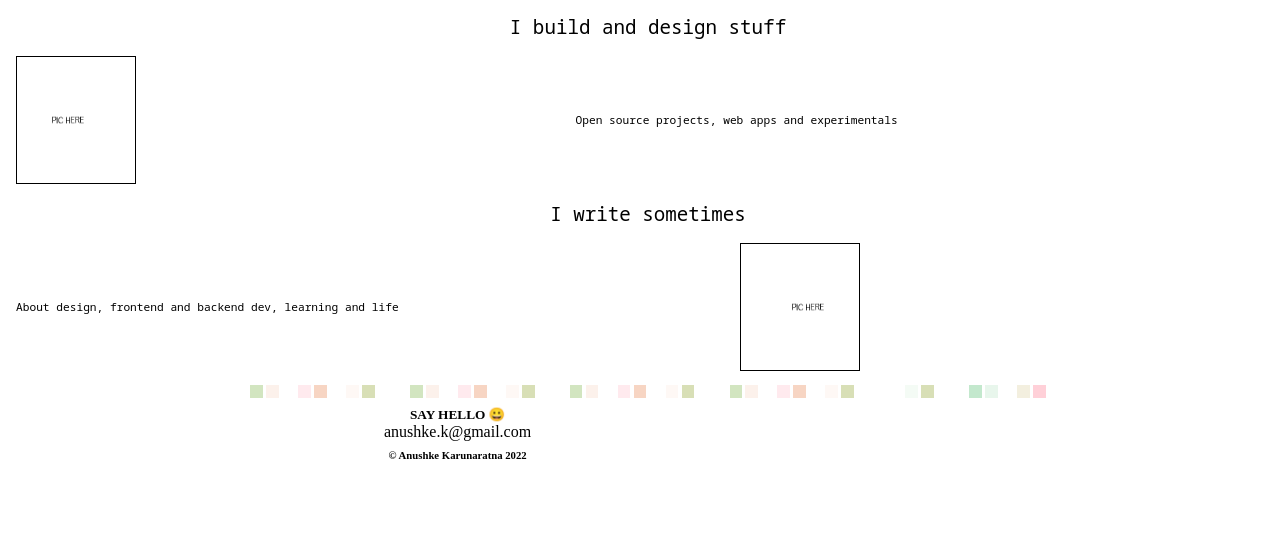
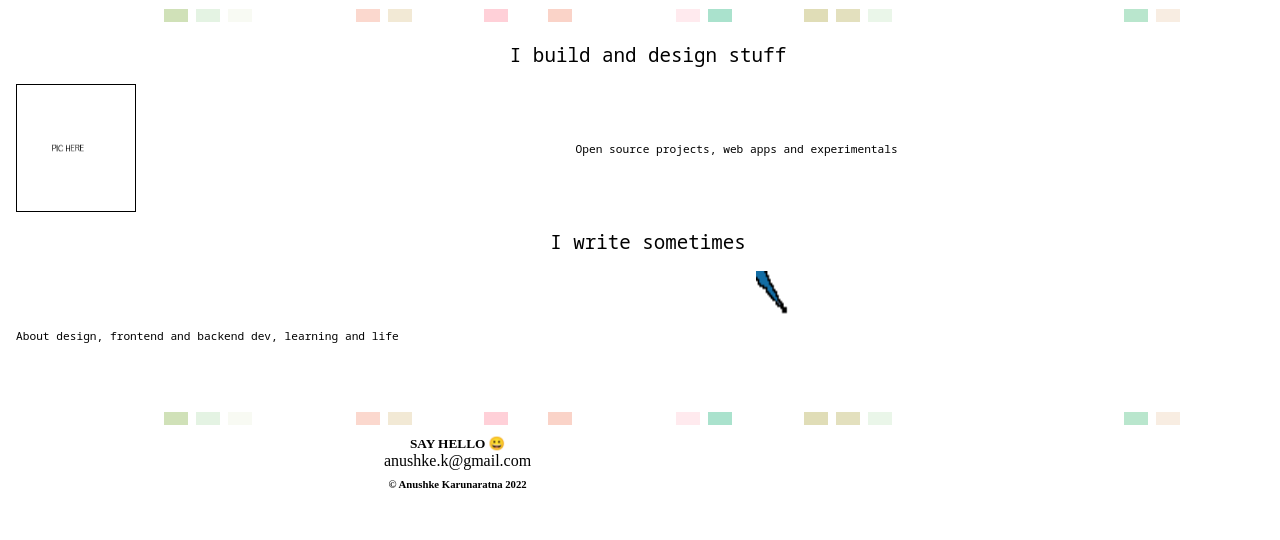
Before and after one commit to nush16/AK-Porfolio-Website, a plain HTML site: page index.html in a window 1280 px wide. Shown: the part 260-800 px from the top of the page. Drawn offline with Linux system fonts and the light colour scheme.

Commit message:
added gif to main page

```diff
--- a/components/_index_body.scss
+++ b/components/_index_body.scss
@@ -114,5 +114,5 @@ p {
     padding-left: 1rem;
     width: 7.5rem;
     height: 8rem;
-    border: 1px solid black;
+    // border: 1px solid black;
 }
--- a/components/_navigation.scss
+++ b/components/_navigation.scss
@@ -26,7 +26,7 @@ li {
     align-items: center;
     padding: 0 0.8rem;
     transition: all .3s ease 0s;
-    /* border: 1px solid red; */
+    overflow-wrap: nowrap;
 }
 
 a:hover {
--- a/components/_tiles.scss
+++ b/components/_tiles.scss
@@ -8,38 +8,28 @@
     display: flex;
     justify-content: center;
     align-items: center;
-    gap: 0.2rem;
+    gap: 0.5rem;
     flex-wrap: wrap;
     i {
         position: relative;
-        width: 0.8rem;
+        width: 1.5rem;
         height: 0.8rem;
         background: white;
     }
 }
     section i:nth-child(5n+1) {
-        animation: animate 2s linear infinite, animatetile 5s linear infinite;
+        animation: animate 2s linear infinite, animatetile 7s linear infinite;
         animation-delay: calc(-1s * var(--i));
     }
 
     section i:nth-child(5n+2) {
-        animation: animate 3s linear infinite, animatetile 5s linear infinite;
-        animation-delay: calc(-1.5s * var(--i));
+        animation: animate 3s linear infinite, animatetile 7s linear infinite;
+        animation-delay: calc(-2s * var(--i));
     }
 
     section i:nth-child(5n+3) {
-        animation: animate 4s linear infinite, animatetile 5s linear infinite;
-        animation-delay: calc(-2s * var(--i));
-    }
-
-    section i:nth-child(5n+4) {
-        animation: animate 5s linear infinite, animatetile 5s linear infinite;
+        animation: animate 4s linear infinite, animatetile 7s linear infinite;
         animation-delay: calc(-2.5s * var(--i));
-    }
-
-    section i:nth-child(5n+5) {
-        animation: animate 6s linear infinite, animatetile 5s linear infinite;
-        animation-delay: calc(-3s * var(--i));
     }
 
     @keyframes animate {
@@ -67,3 +57,9 @@
         height: 1rem;
         margin-top: 0.8rem;
     }
+
+    .tiles3 {
+        @extend .tiles;
+        height: 1rem;
+        margin-top: 0.8rem;
+    }
--- a/index.html
+++ b/index.html
@@ -84,6 +84,59 @@
         <div><img class="nush" src="/images/Anushke.jpg" alt="" /></div>
       </div>
       </section>
+      <section class="tiles2">
+        <i style="--i: 1"></i>
+        <i style="--i: 2"></i>
+        <i style="--i: 3"></i>
+        <i style="--i: 4"></i>
+        <i style="--i: 5"></i>
+        <i style="--i: 6"></i>
+        <i style="--i: 7"></i>
+        <i style="--i: 8"></i>
+        <i style="--i: 9"></i>
+        <i style="--i: 10"></i>
+        <i style="--i: 21"></i>
+        <i style="--i: 12"></i>
+        <i style="--i: 13"></i>
+        <i style="--i: 14"></i>
+        <i style="--i: 15"></i>
+        <i style="--i: 16"></i>
+        <i style="--i: 17"></i>
+        <i style="--i: 18"></i>
+        <i style="--i: 19"></i>
+        <i style="--i: 20"></i>
+        <i style="--i: 21"></i>
+        <i style="--i: 22"></i>
+        <i style="--i: 23"></i>
+        <i style="--i: 24"></i>
+        <i style="--i: 25"></i>
+        <i style="--i: 26"></i>
+        <i style="--i: 27"></i>
+        <i style="--i: 28"></i>
+        <i style="--i: 29"></i>
+        <i style="--i: 30"></i>
+        <i style="--i: 31"></i>
+        <i style="--i: 32"></i>
+        <i style="--i: 33"></i>
+        <i style="--i: 34"></i>
+        <i style="--i: 35"></i>
+        <i style="--i: 36"></i>
+        <i style="--i: 37"></i>
+        <i style="--i: 38"></i>
+        <i style="--i: 39"></i>
+        <i style="--i: 40"></i>
+        <i style="--i: 41"></i>
+        <i style="--i: 41"></i>
+        <i style="--i: 42"></i>
+        <i style="--i: 43"></i>
+        <i style="--i: 44"></i>
+        <i style="--i: 45"></i>
+        <i style="--i: 46"></i>
+        <i style="--i: 47"></i>
+        <i style="--i: 48"></i>
+        <i style="--i: 49"></i>
+        <i style="--i: 50"></i>
+      </section>
     </section>
     <section class="intro_build">
       <h2 class="build">I build and design stuff</h2>
@@ -96,10 +149,10 @@
       <h2 class="write">I write sometimes</h2>
       <p class="pwrite">
         About design, frontend and backend dev, learning and life
-        <img id="img_write" src="/images/pic here.png" alt="" />
+        <img id="img_write" src="/images/Hi.gif" alt="" />
       </p>
     </section>
-    <section class="tiles2">
+    <section class="tiles3">
       <i style="--i: 1"></i>
       <i style="--i: 2"></i>
       <i style="--i: 3"></i>
--- a/main.scss
+++ b/main.scss
@@ -4,6 +4,8 @@
     box-sizing: border-box;
     text-decoration: none;
 }
+
+$primary-font-color: pink;
 
 // Navigation Bar
 @import "./components/_navigation.scss";
```
Also changed, not shown: images/Hi.gif (added), main.css, 1 other file.
